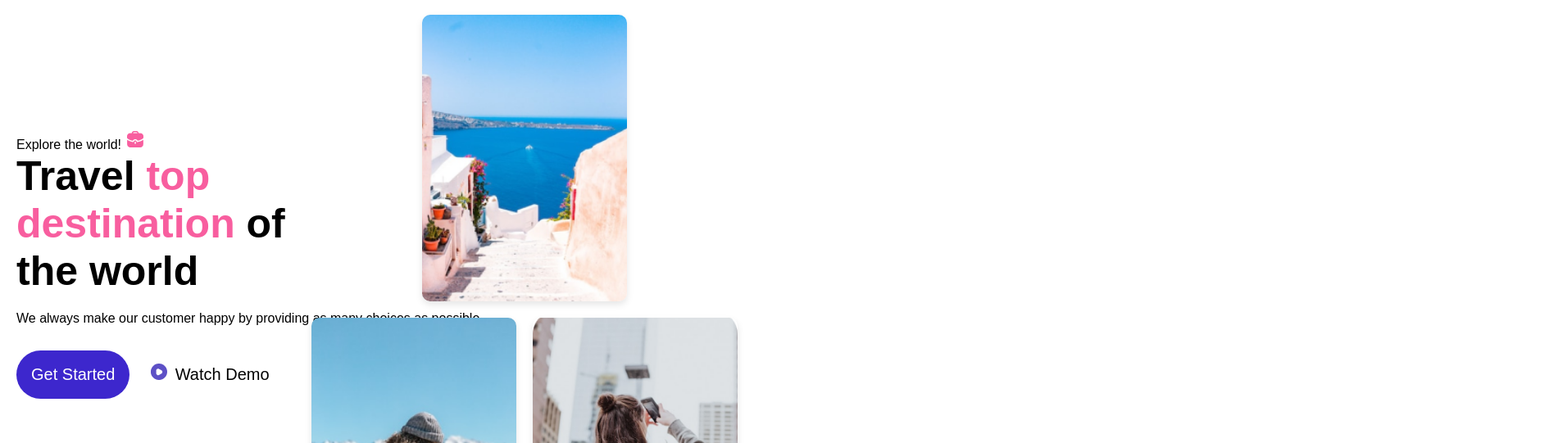
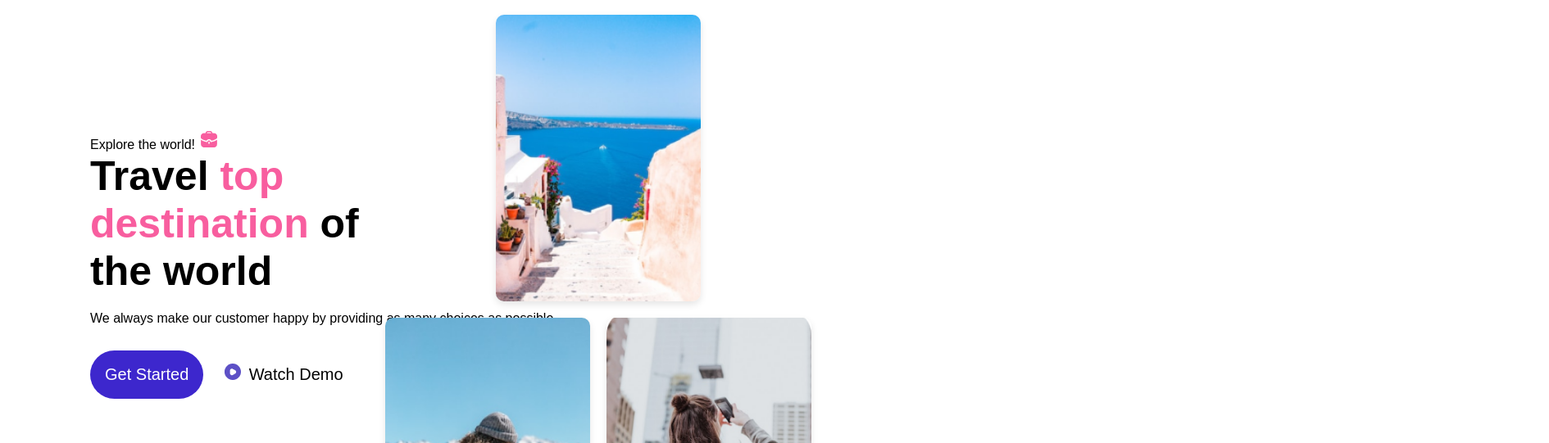
Before and after one commit to Sherzoddavronov/Devoloper-gorup, a plain HTML site: page index.html in a window 1280 px wide. Shown: the part 103-644 px from the top of the page at 82% size, 1890 px wide, since content can reach past the window. Drawn offline with Linux system fonts and the light colour scheme.

Commit message:
complate home work

```diff
--- a/style.css
+++ b/style.css
@@ -138,6 +138,11 @@ nav {
 }
 
 /* heder adjust */
+
+header{
+    margin-left: 90px;
+}
+
 .main {
     display: flex;
     justify-content: center;
```
